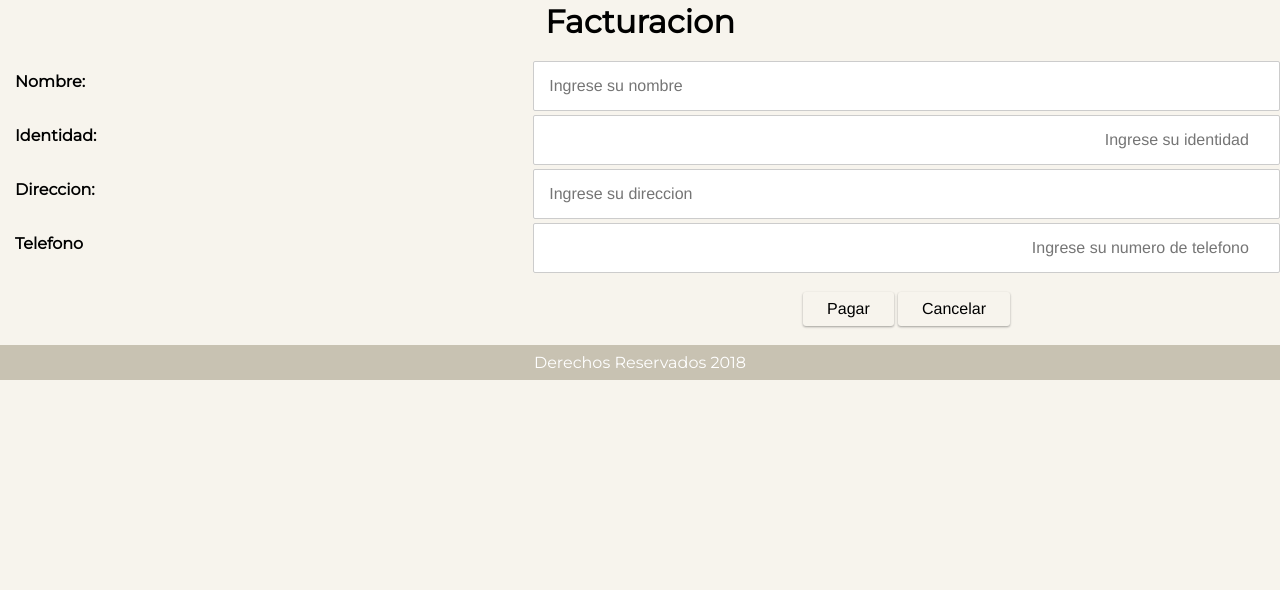
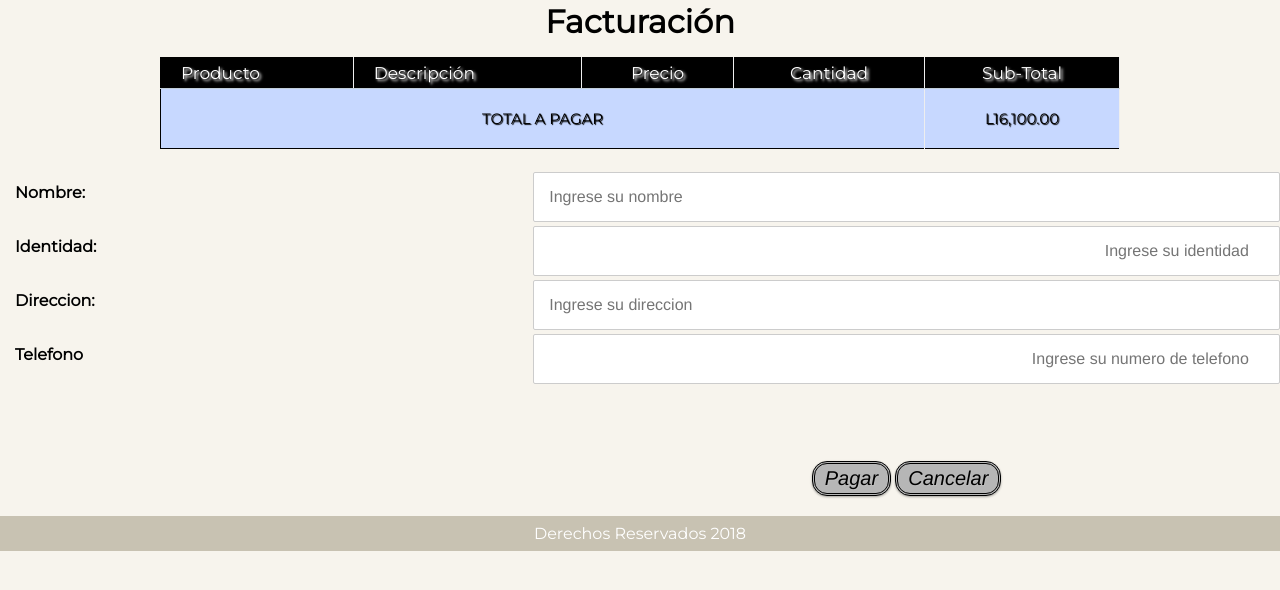
Before and after one commit to vgdenisomar/ColegioProyecto, a PHP site: page /mvc/index.php?page=pago in a window 1280 px wide. Shown: the part 90-680 px from the top of the page. Run offline with PHP 8.4, Linux system fonts and the light colour scheme.

Commit message:
Facturación y Cards

```diff
--- a/libs/parameters.php
+++ b/libs/parameters.php
@@ -14,7 +14,7 @@
  */
 $server = "127.0.0.1";
 $user = "root";
-$pswd = "123";
+$pswd = "";
 $database = "Colegio";
 $port = "3306";
 
--- a/views/pago.view.tpl
+++ b/views/pago.view.tpl
@@ -1,13 +1,149 @@
+<style>
+
+table tr:nth-child(2n-1) td {
+  background: #C7D8FF;
+}
+
+table th, table td {
+  text-align: center;
+}
+
+table .service,
+table .desc {
+  text-align: left;
+}
+
+table td {
+  padding: 20px;
+  text-align: right;
+}
+
+table td.service,
+table td.desc {
+  vertical-align: top;
+}
+
+table {
+    display: table;
+    border-collapse: separate;
+    border-spacing: 2px;
+    border-color: black;
+}
+
+table {
+    width: 75%;
+    border-collapse:collapse;
+    border-spacing: 0;
+    margin-bottom: 20px;
+    background-color: #E8E8E8;
+    text-align: center;
+    margin: 0 auto;
+}
+
+tr {
+    display: table-row;
+    vertical-align: inherit;
+    border-color: inherit;
+}
+
+tbody {
+    display: table-row-group;
+    vertical-align: middle;
+    border-color: inherit;
+}
+
+tr th{
+  background-color: black;
+  color: white;
+  text-shadow: 2px 2px 2.7px white;
+}
+
+table th {
+    padding: 5px 20px;
+    color: white;
+    border-bottom: 1px solid #C1CED9;
+    white-space: nowrap;
+    font-weight: normal;
+    font-size: 17px;
+}
+
+table td {
+    padding: 20px;
+    text-align: center;
+    font-size: 15px;
+}
+
+td, th {
+    display: table-cell;
+    vertical-align: inherit;
+}
+
+table td.unit,
+table td.qty,
+table td.total {
+  font-size: 15px;
+}
+
+table td.grand {
+  border-top: 1px solid #5D6975;
+  text-shadow: 1px 1px 1px black;
+}
+
+button{
+      text-decoration: none;
+      padding: 3px;
+      padding-left: 10px;
+      padding-right: 10px;
+      font-family: helvetica;
+      font-weight: 300;
+      font-size: 20px;
+      font-style: italic;
+      color: black;
+      background-color: #B6B6B6;
+      border-radius: 15px;
+      border: 3px double black;
+}
+
+.btn1:hover{
+  background-color: #738AFD;
+  color: white;
+}
+
+.btn2:hover{
+  background-color: #C11515;
+  color: white;
+}
+</style>
+
 <br><br><br><br>
-<h1>Facturacion</h1>
+<h1>Facturación</h1>
 <div class="">
+  <table>
+          <thead>
+            <tr>
+              <th class="service">Producto</th>
+              <th class="desc">Descripción</th>
+              <th>Precio</th>
+              <th>Cantidad</th>
+              <th>Sub-Total</th>
+            </tr>
+          </thead>
+            <tbody>
     {{foreach carrito}}
-      <span>{{codProd}}</span>
-      <span>{{nomProd}}</span>
-      <span>{{precioProd}}</span>
-      <span>{{cant}}</span>
+              <tr>
+                <td class="service">{{nomProd}}</td>
+                <td class="desc">{{descProd}}</td>
+                <td class="unit">{{precioProd}}</td>
+                <td class="qty">{{cant}}</td>
+                <td class="total">{{precioProd}}</td>
+              </tr>
+      {{endfor carrito}}
+      <tr>
+        <td colspan="4" class="grand"> TOTAL A PAGAR</td>
+        <td class="grand">L16,100.00</td>
+      </tr>
+          </table>
       <br>
-      {{endfor carrito}}
       <form action="index.php?page=pago&mode={{mode}}" method="post">
       <div class="row">
         <label class="col-5" for="nomDon">Nombre: </label>
@@ -33,11 +169,15 @@
           placeholder="Ingrese su numero de telefono" maxlength="128"
             class="col-7" {{readonly}}/>
       </div>
+      <br>
+      <br>
+      <br>
+
       <div class="row">
         <div class="col-7 col-offset-5 center">
-          <button name="btnProcesar">Pagar</button>
+          <button class="btn1" type="button" name="btnProcesar">Pagar</button>
           &nbsp;
-          <button name="btnCancelar">Cancelar</button>
+        <a href="index.php?page=productos"><button class="btn2" type="button" name="btnCancelar">Cancelar</button></a>
         </div>
       </div>
       </form>
```
Also changed, not shown: views/productos.view.tpl (+181 -21 lines).
